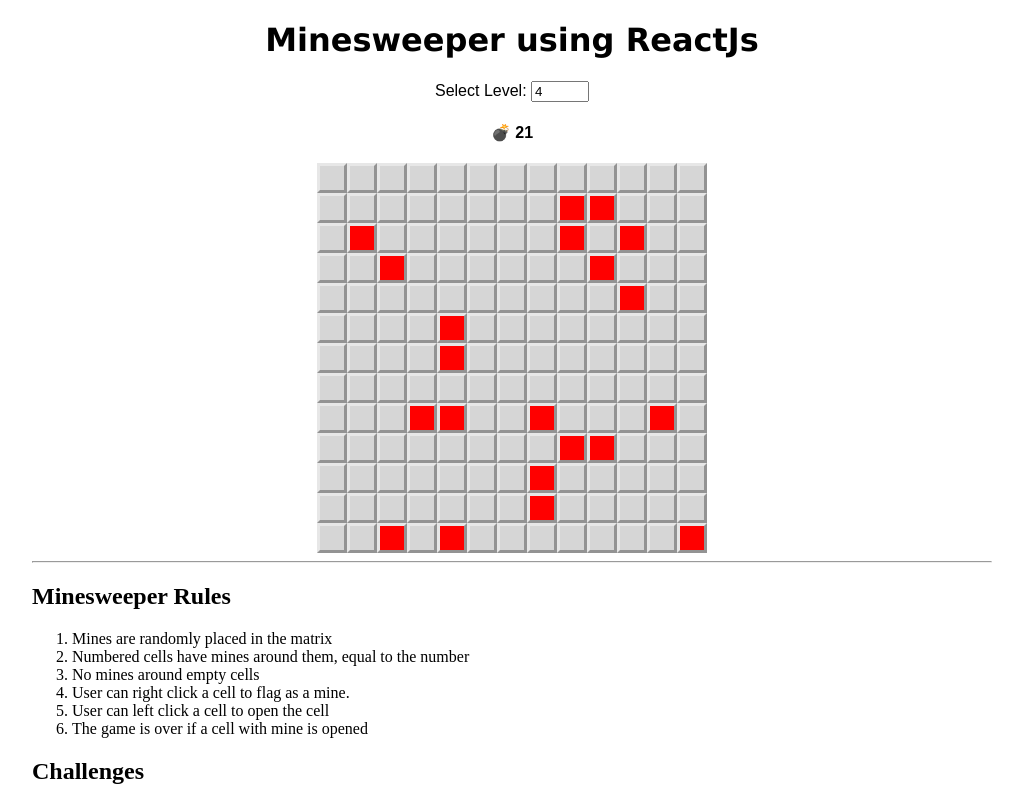
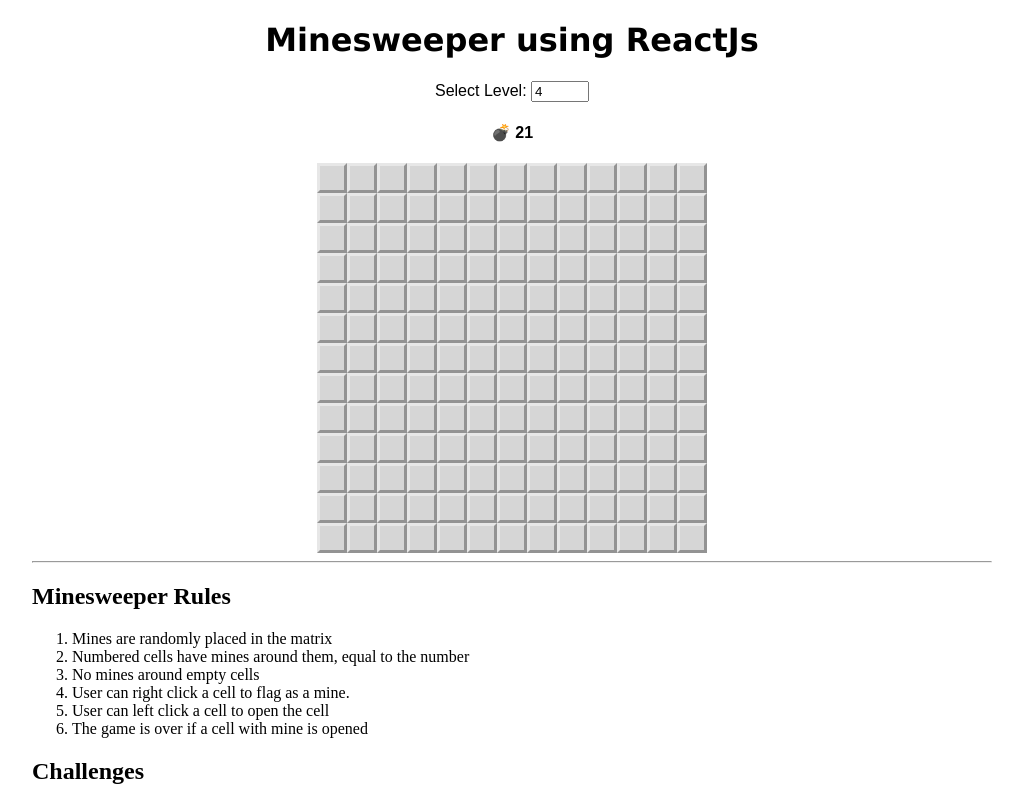
Before and after one commit to dejavu1987/react-minesweeper, a React (Create React App) app: page / in a window 1280 px wide. Shown: the top 800 px of the page, without its empty margins (128-1151 px from the left). Built offline with nearby package versions, Linux system fonts and the light colour scheme.

Commit message:
minor fixes

```diff
--- a/public/index.html
+++ b/public/index.html
@@ -6,7 +6,11 @@
       name="viewport"
       content="width=device-width, initial-scale=1, shrink-to-fit=no"
     />
-    <meta name="theme-color" content="#000000" />
+    <link rel="apple-touch-icon" sizes="180x180" href="/apple-touch-icon.png" />
+    <link rel="icon" type="image/png" sizes="32x32" href="/favicon-32x32.png" />
+    <link rel="icon" type="image/png" sizes="16x16" href="/favicon-16x16.png" />
+    <meta name="msapplication-TileColor" content="#dddddd" />
+    <meta name="theme-color" content="#ffffff" />
     <!--
       manifest.json provides metadata used when your web app is added to the
       homescreen on Android. See https://developers.google.com/web/fundamentals/engage-and-retain/web-app-manifest/
--- a/src/styles.css
+++ b/src/styles.css
@@ -55,10 +55,6 @@
   color: brown;
 }
 
-.col.color-💣 {
-  background: red;
-}
-
 .level-select {
   width: 50px;
 }
```
